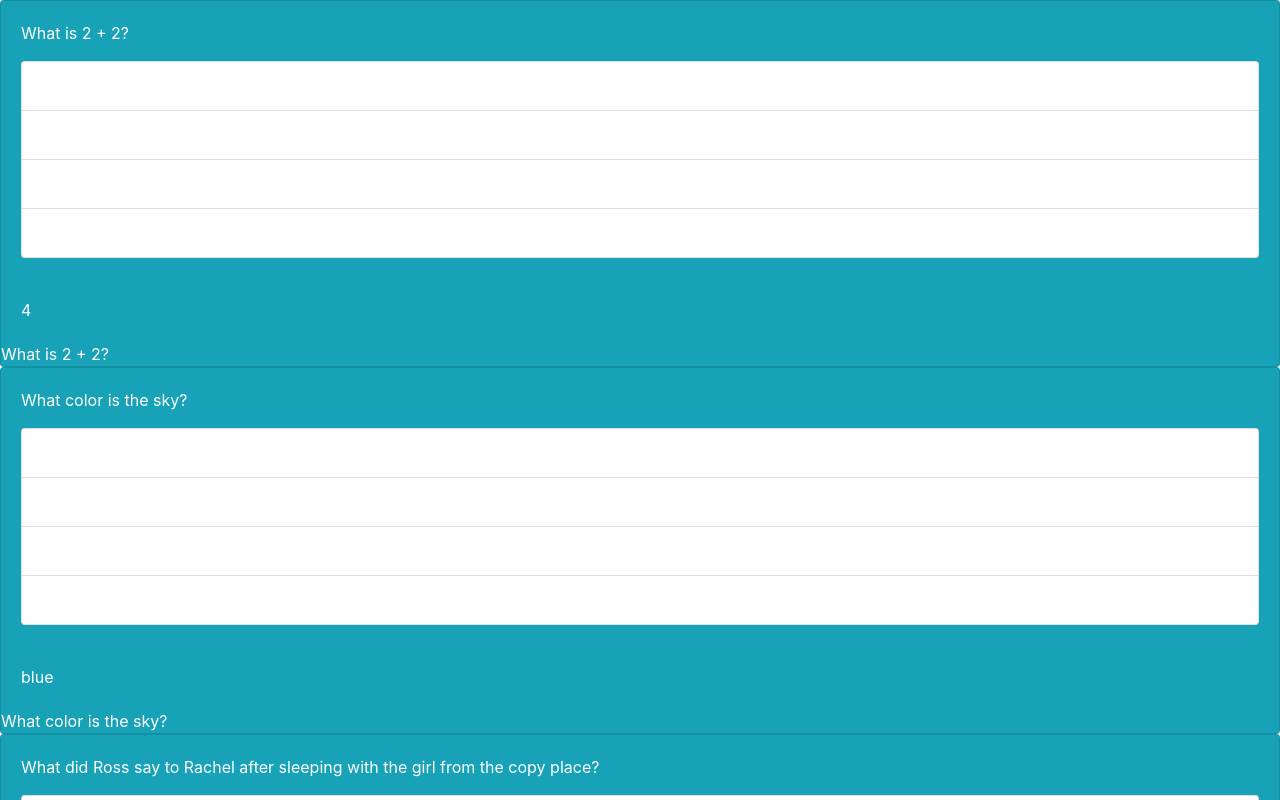
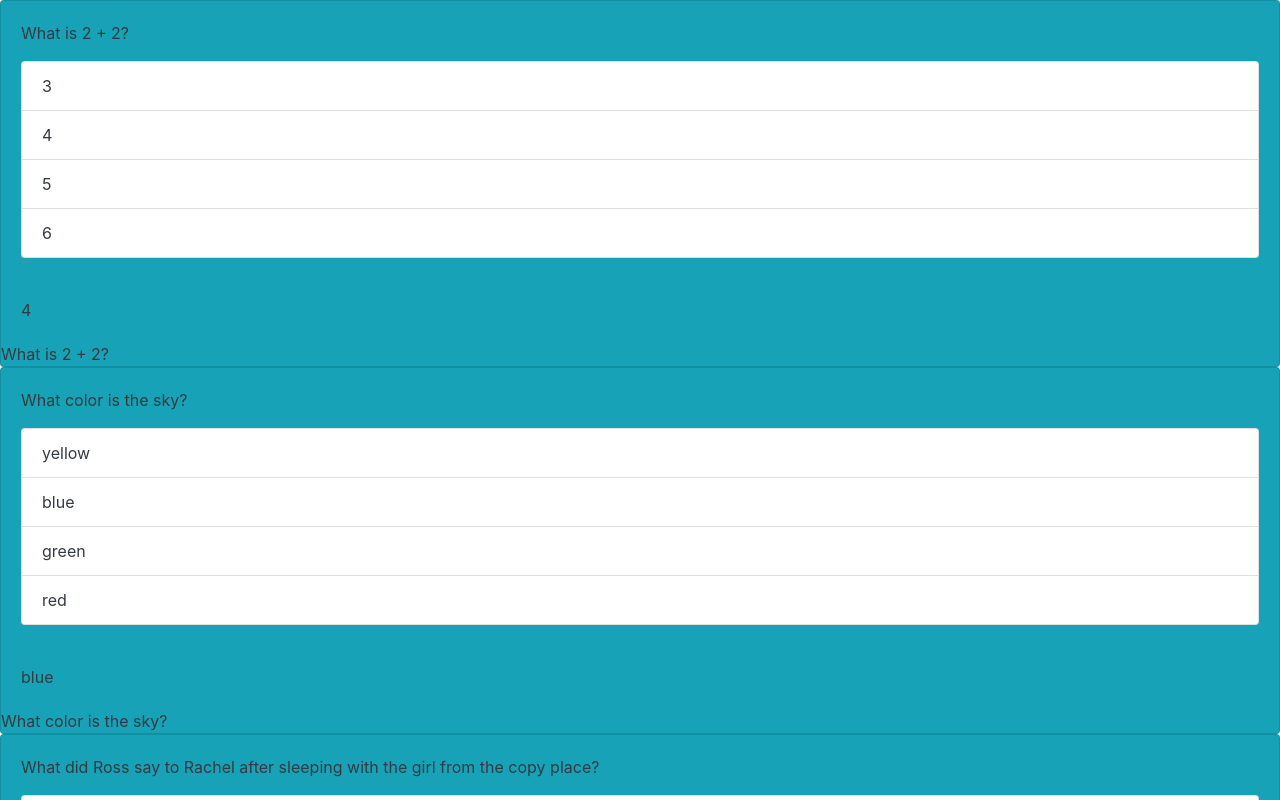
Before and after one commit to iamsam14/C38_midterm_moshe_sam_sunnie_andrew, a React (Create React App) app in the folder client/: page / in a window 1280 px wide. Shown: the top 800 px of the page. Built offline with nearby package versions, Linux system fonts and the light colour scheme.

Commit message:
catch up to master

```diff
--- a/client/src/components/Flashcards/Flashcard.jsx
+++ b/client/src/components/Flashcards/Flashcard.jsx
@@ -9,7 +9,7 @@ const Flashcard = ({ flashcard }) => {
   return (
     <Card
       bg="info"
-      text="white"
+      text="dark"
       className={`card ${flip ? 'flip' : ''}`}
       onClick={() => setFlip(!flip)}
     >
```
Also changed, not shown: 1 other file (tests, documents, lock files or other folders).
